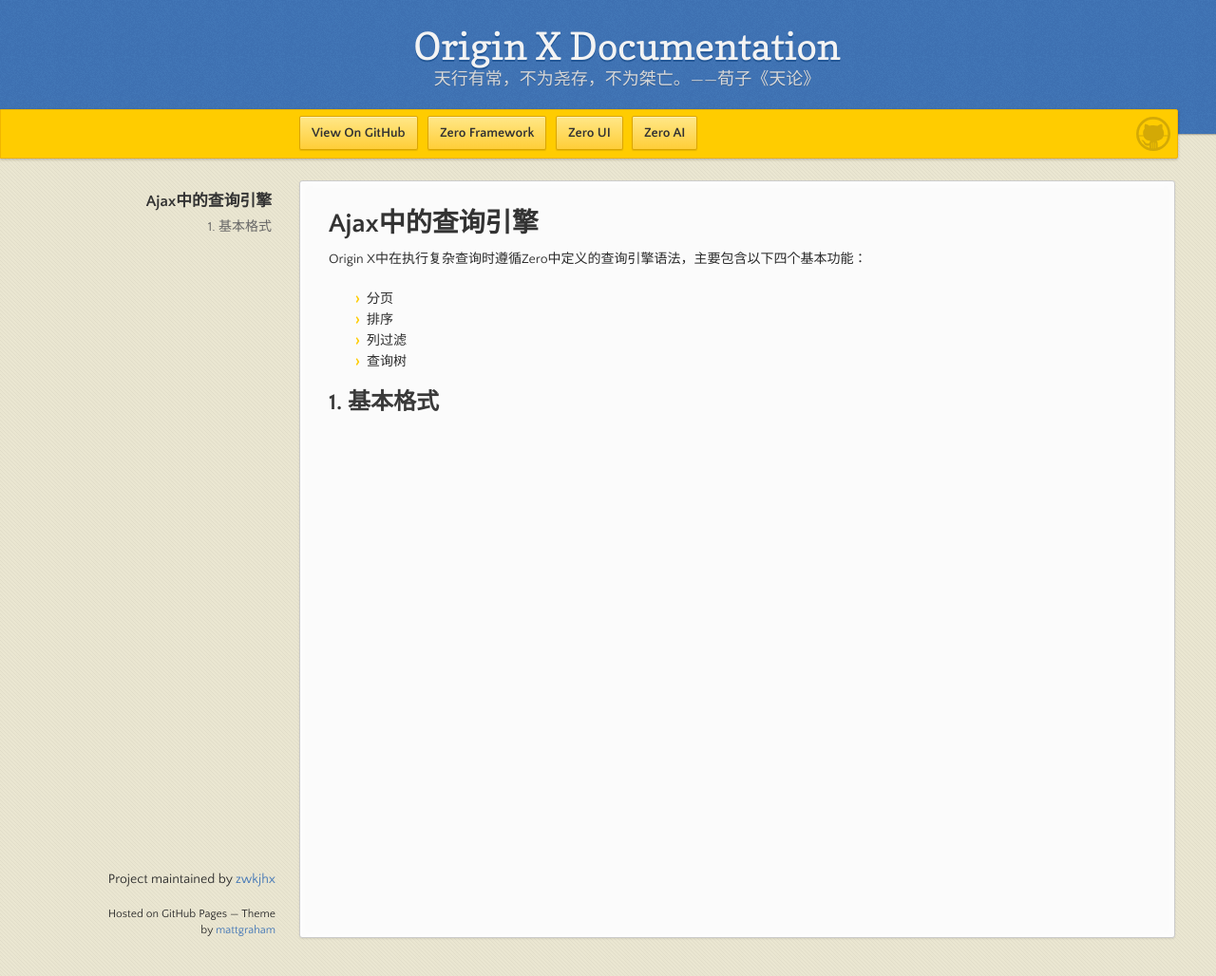
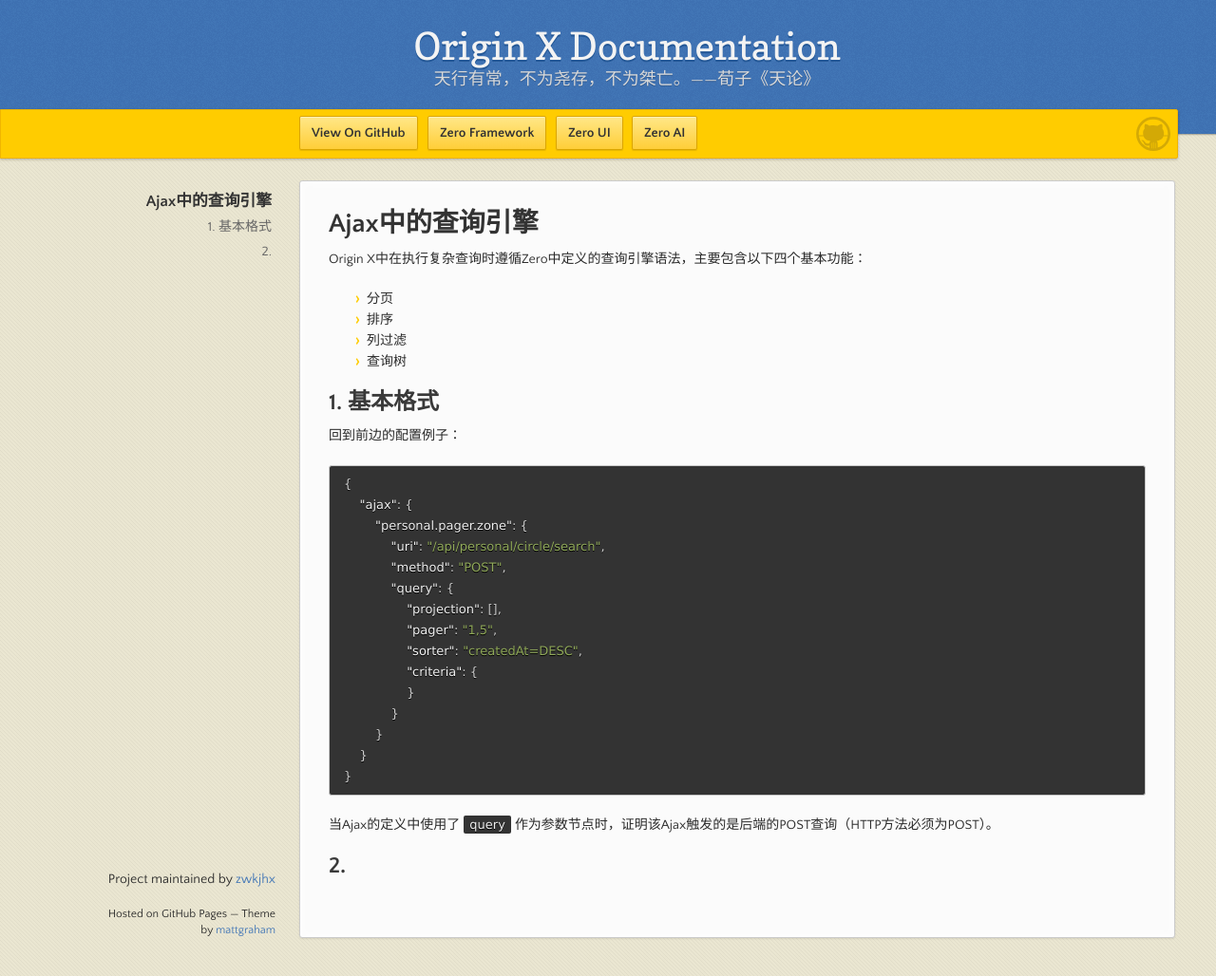
Before and after one commit to zwkjhx/ox-doc, a Jekyll site: the page built from specification/3-origin-xgui-fan/spo-007-ajaxzhong-de-cha-xun-yin-qing.md, in a window 1280 px wide and 1028 px high. Shown: the whole window at 95% size. Built offline with Jekyll 4.4.1, drawn with Linux system fonts in a browser that asks for light colours; our own code applies the rules of GitHub Pages for plain Markdown files.

Commit message:
Updates specification/3-origin-xgui-fan/spo-007-ajaxzhong-de-cha-xun-yin-qing.md
Auto commit by GitBook Editor

````diff
--- a/specification/3-origin-xgui-fan/spo-007-ajaxzhong-de-cha-xun-yin-qing.md
+++ b/specification/3-origin-xgui-fan/spo-007-ajaxzhong-de-cha-xun-yin-qing.md
@@ -8,3 +8,27 @@
 * 查询树
 
 ## 1. 基本格式
+
+回到前边的配置例子：
+
+```json
+{
+    "ajax": {
+        "personal.pager.zone": {
+            "uri": "/api/personal/circle/search",
+            "method": "POST",
+            "query": {
+                "projection": [],
+                "pager": "1,5",
+                "sorter": "createdAt=DESC",
+                "criteria": {
+                }
+            }
+        }
+    }
+}
+```
+
+当Ajax的定义中使用了`query`作为参数节点时，证明该Ajax触发的是后端的POST查询（HTTP方法必须为POST）。
+
+## 2.
````
